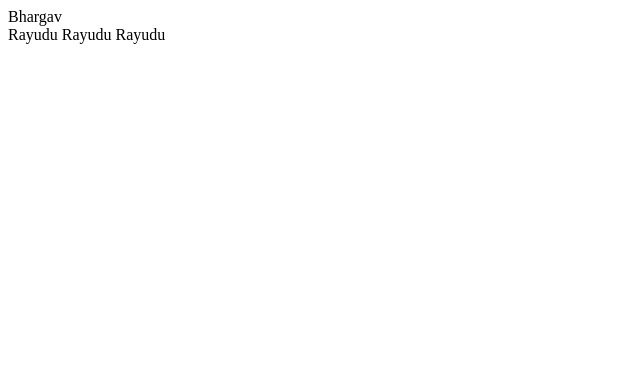
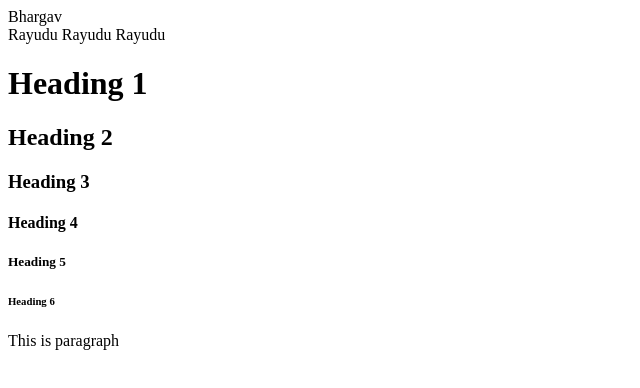
Before and after one commit to bhargav-1502/Frontend, a plain HTML site: page index.html in a window 1280 px wide. Shown: the whole page, without its empty margins (0-640 px from the left). Drawn offline with Linux system fonts and the light colour scheme.

Commit message:
second commit

```diff
--- a/index.html
+++ b/index.html
@@ -13,6 +13,15 @@
     <span>Rayudu</span>
     <span>Rayudu</span>
 
+    <!-- heading tags-->
+    <h1>Heading 1</h1>
+    <h2>Heading 2</h2>
+    <h3>Heading 3</h3>
+    <h4>Heading 4</h4>
+    <h5>Heading 5</h5>
+    <h6>Heading 6</h6>
 
+    <!-- paragraph -->
+    <p>This is paragraph </p>
 </body>
 </html>
```
